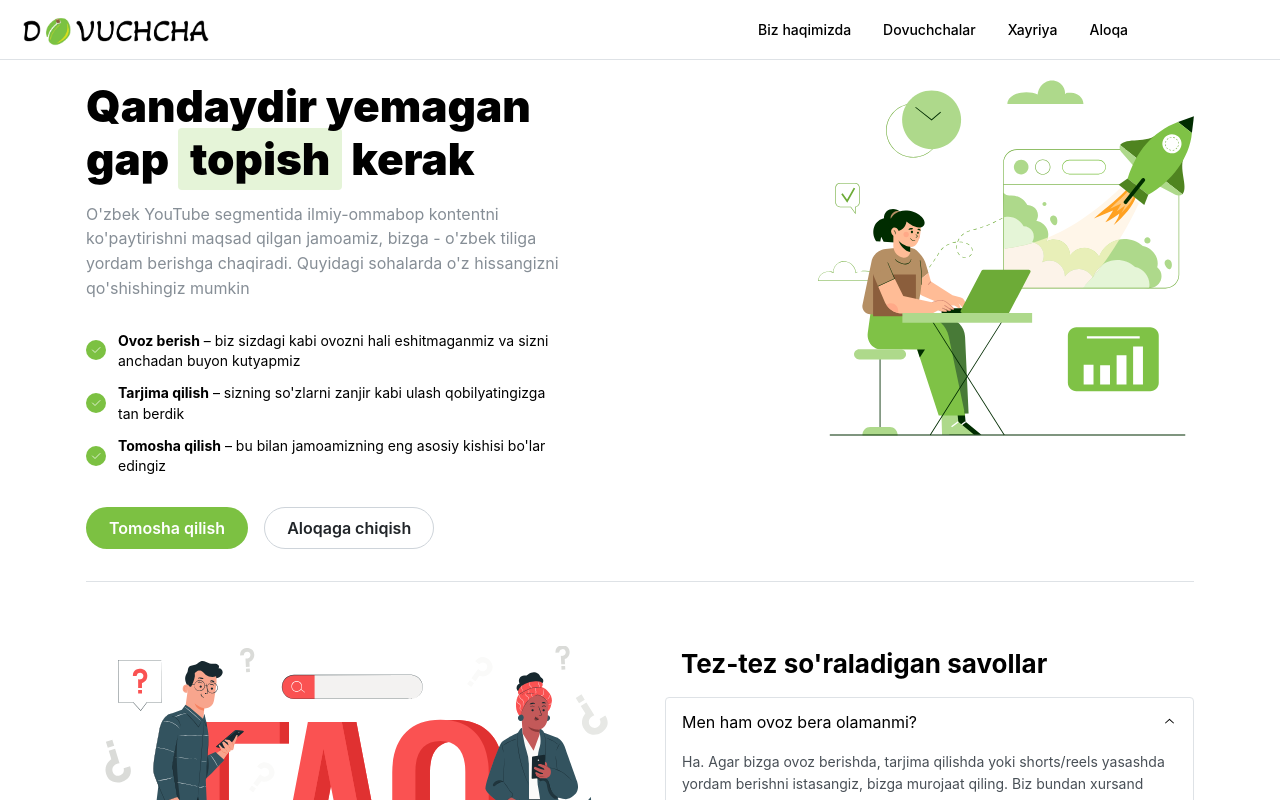
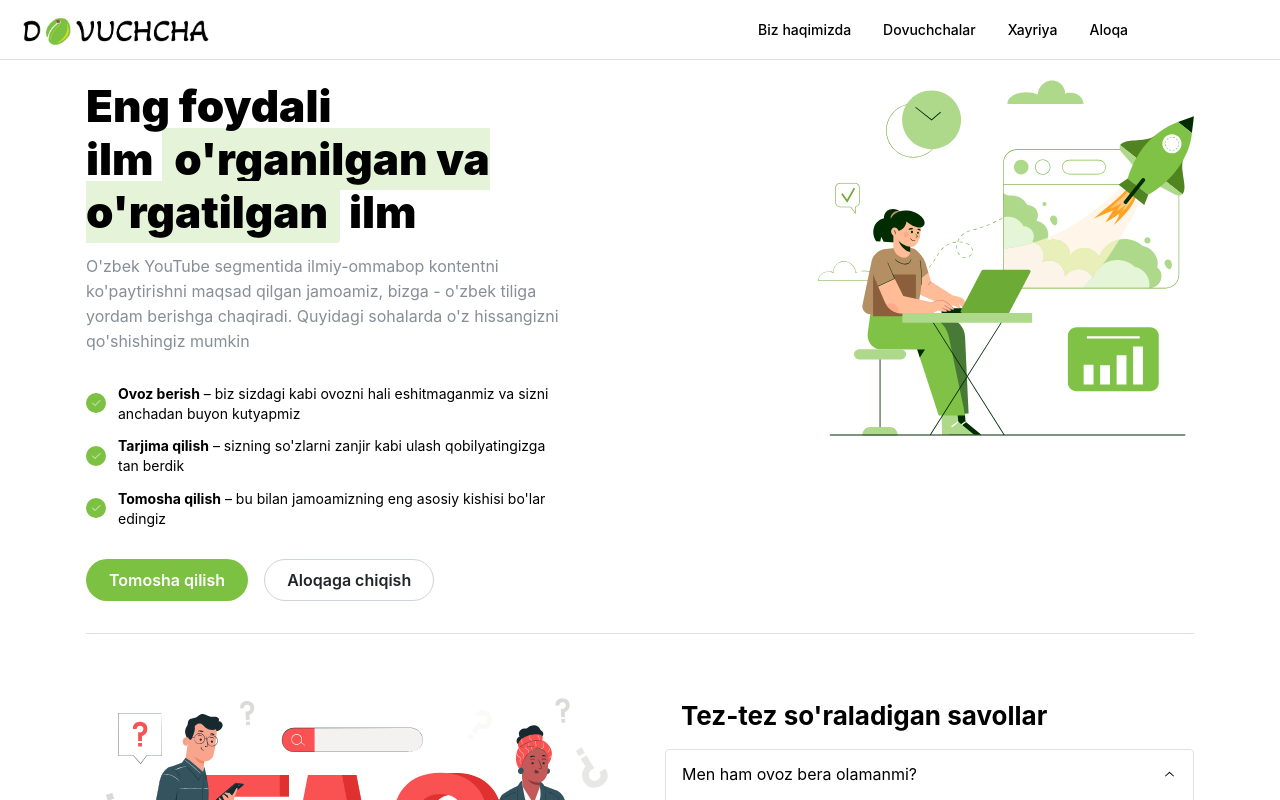
Before and after one commit to behzodkhan/dovuchcha, a React (Vite) app: page / in a window 1280 px wide. Shown: the top 800 px of the page. Built offline with nearby package versions, Linux system fonts and the light colour scheme.

Commit message:
Change hero

```diff
--- a/src/components/Hero/index.jsx
+++ b/src/components/Hero/index.jsx
@@ -9,7 +9,7 @@ export function HeroBullets() {
       <div className={classes.inner}>
         <div className={classes.content}>
           <Title className={classes.title}>
-            Qandaydir yemagan <br />  gap <span className={classes.highlight}>topish</span> kerak
+            Eng foydali <br />  ilm <span className={classes.highlight}>o'rganilgan va o'rgatilgan</span> ilm
           </Title>
           <Text c="dimmed" mt="md">
             O'zbek YouTube segmentida ilmiy-ommabop kontentni ko'paytirishni maqsad qilgan jamoamiz, bizga - o'zbek tiliga yordam berishga chaqiradi. Quyidagi sohalarda o'z hissangizni qo'shishingiz mumkin
```
